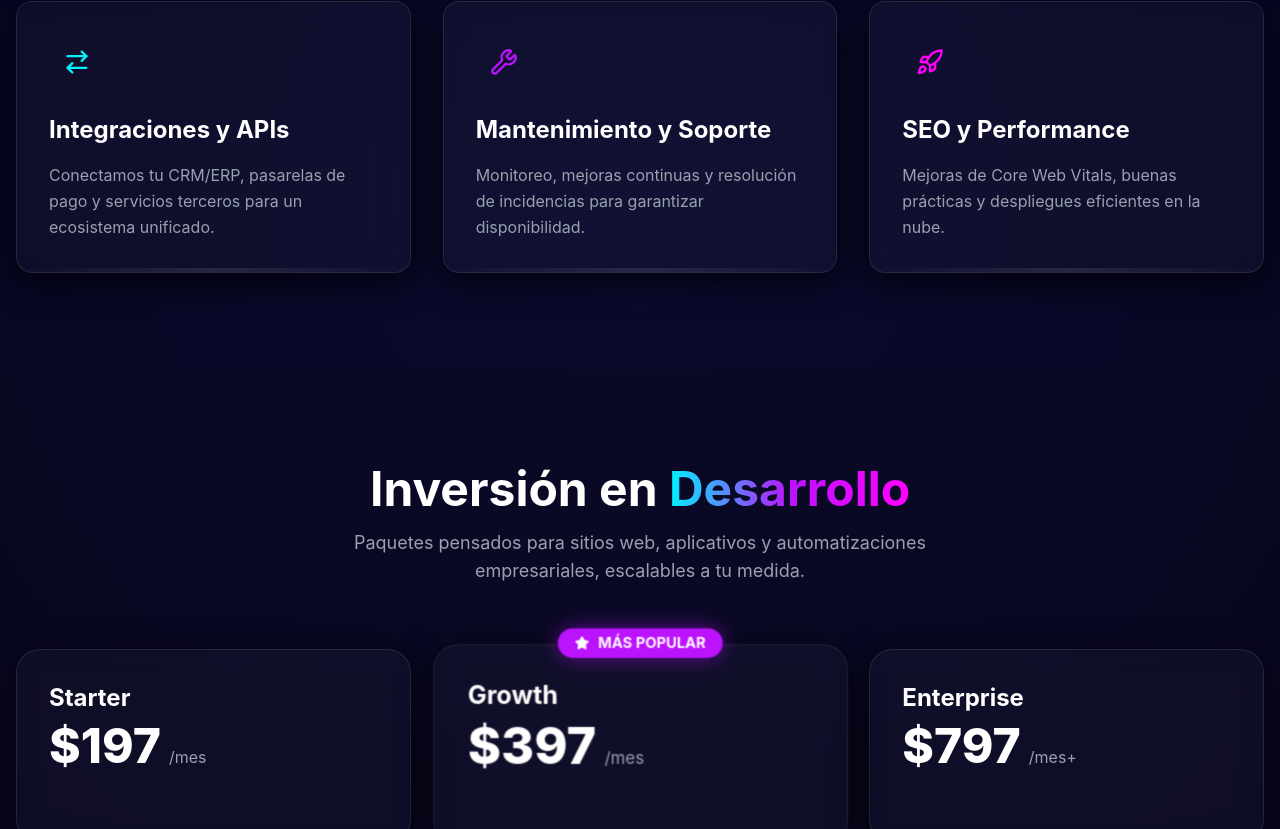
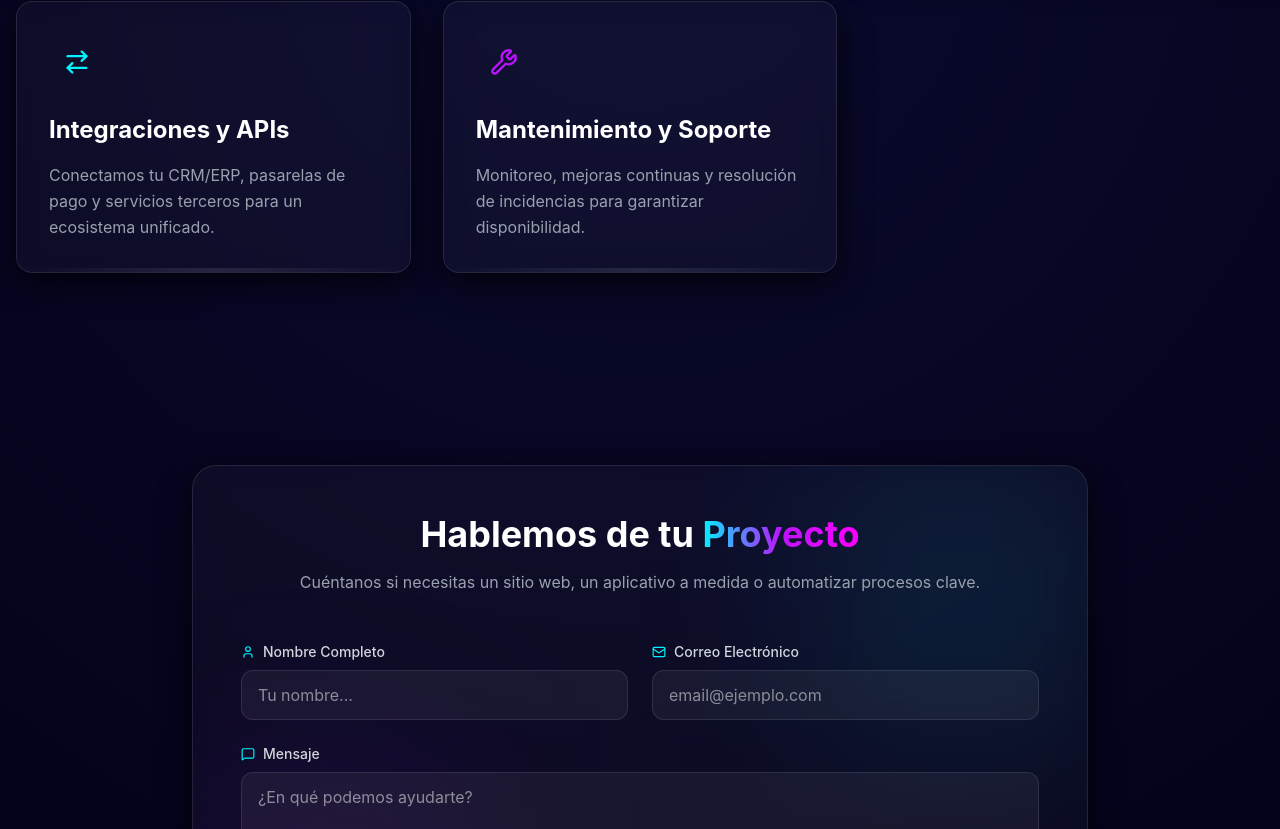
Before and after one commit to julian-111/pagina-empresa, a React (Vite) app: page / in a window 1280 px wide. Shown: the part 1431-2260 px from the top of the page. Built offline with nearby package versions, Linux system fonts and the light colour scheme.

Commit message:
nueva informacion de la pagina cmbios en la eliminacion de servicios

```diff
--- a/src/App.tsx
+++ b/src/App.tsx
@@ -1,7 +1,6 @@
 import Background from './components/Three/Background';
 import Hero from './components/Hero/Hero';
 import Services from './components/Services/Services';
-import Pricing from './components/Pricing/Pricing';
 import Contact from './components/Contact/Contact';
 import { motion, useScroll, useSpring } from 'framer-motion';
 
@@ -49,10 +48,6 @@ function App() {
                 Servicios
                 <span className="absolute -bottom-1 left-0 w-0 h-0.5 bg-neon-cyan transition-all group-hover:w-full"></span>
               </a>
-              <a href="#pricing" className="hover:text-neon-cyan transition-all hover:scale-110 relative group">
-                Precios
-                <span className="absolute -bottom-1 left-0 w-0 h-0.5 bg-neon-cyan transition-all group-hover:w-full"></span>
-              </a>
               <button onClick={scrollToContact} className="hover:text-neon-cyan transition-all hover:scale-110 relative group">
                 Contacto
                 <span className="absolute -bottom-1 left-0 w-0 h-0.5 bg-neon-cyan transition-all group-hover:w-full"></span>
@@ -65,7 +60,6 @@ function App() {
       <div className="relative z-10">
         <Hero onOpenContact={scrollToContact} />
         <Services />
-        <Pricing />
         <Contact />
 
         <footer className="py-12 border-t border-white/5 bg-dark-bg/50 backdrop-blur-sm">
--- a/src/components/Contact/Contact.tsx
+++ b/src/components/Contact/Contact.tsx
@@ -23,11 +23,31 @@ export default function Contact() {
   });
 
   const onSubmit = async (data: ContactFormData) => {
-    // Simular envío
-    console.log('Form data:', data);
-    await new Promise((resolve) => setTimeout(resolve, 2000));
-    alert('¡Mensaje enviado con éxito! Nos pondremos en contacto pronto.');
-    reset();
+    try {
+      const response = await fetch("https://formsubmit.co/ajax/carlos8perez1110@gmail.com", {
+        method: "POST",
+        headers: {
+          'Content-Type': 'application/json',
+          'Accept': 'application/json'
+        },
+        body: JSON.stringify({
+          Nombre: data.name,
+          Email: data.email,
+          Mensaje: data.message,
+          _subject: "Nuevo mensaje de contacto - Soluciones Tecnológicas"
+        })
+      });
+
+      if (response.ok) {
+        alert('¡Mensaje enviado con éxito! Nos pondremos en contacto pronto.');
+        reset();
+      } else {
+        alert('Hubo un error al enviar el mensaje. Por favor, intenta nuevamente.');
+      }
+    } catch (error) {
+      console.error(error);
+      alert('Hubo un error al enviar el mensaje. Por favor, revisa tu conexión e intenta nuevamente.');
+    }
   };
 
   return (
--- a/src/components/Pricing/Pricing.tsx
+++ /dev/null
@@ -1,94 +0,0 @@
-import { motion } from 'framer-motion';
-import { Star } from 'lucide-react';
-
-const plans = [
-  {
-    name: 'Starter',
-    price: '$197',
-    period: '/mes',
-    features: [
-      '1 flujo principal (ej: agendar)',
-      '1.000 mensajes/mes',
-      'Soporte 48h',
-    ],
-    highlight: false,
-    color: 'var(--color-neon-cyan)',
-  },
-  {
-    name: 'Growth',
-    price: '$397',
-    period: '/mes',
-    features: [
-      '3 flujos (agendar + emails + CRM)',
-      '5.000 mensajes/mes',
-      'Soporte 24h',
-      'Reporte mensual de ROI',
-    ],
-    highlight: true,
-    color: 'var(--color-neon-purple)',
-  },
-  {
-    name: 'Enterprise',
-    price: '$797',
-    period: '/mes+',
-    features: [
-      'Flujos ilimitados',
-      'Integración con su ERP/CRM',
-      'Capacitación mensual',
-      'SLA 99.9%',
-    ],
-    highlight: false,
-    color: 'var(--color-neon-pink)',
-  },
-];
-
-export default function Pricing() {
-  return (
-    <section id="pricing" className="py-24 px-4 relative bg-dark-surface/30">
-      <div className="max-w-7xl mx-auto">
-        <div className="text-center mb-16">
-          <motion.h2
-            initial={{ opacity: 0, y: 20 }}
-            whileInView={{ opacity: 1, y: 0 }}
-            className="text-4xl lg:text-5xl font-bold mb-4"
-          >
-            Inversión en <span className="gradient-text">Desarrollo</span>
-          </motion.h2>
-          <p className="text-gray-400 max-w-2xl mx-auto text-lg">
-            Paquetes pensados para sitios web, aplicativos y automatizaciones empresariales, escalables a tu medida.
-          </p>
-        </div>
-
-        <div className="grid md:grid-cols-3 gap-8">
-          {plans.map((plan, index) => (
-            <motion.div
-              key={index}
-              initial={{ opacity: 0, y: 30 }}
-              whileInView={{ opacity: 1, y: 0 }}
-              transition={{ duration: 0.5, delay: index * 0.1 }}
-              viewport={{ once: true }}
-              className={`glass p-8 rounded-3xl relative border transition-all duration-500 ${
-                plan.highlight ? 'border-neon-purple/50 scale-105 z-10' : 'border-white/5'
-              }`}
-            >
-              {plan.highlight && (
-                <div className="absolute -top-4 left-1/2 -translate-x-1/2 px-4 py-1 bg-neon-purple text-white text-sm font-bold rounded-full flex items-center gap-2 shadow-[0_0_20px_rgba(188,19,254,0.5)]">
-                  <Star size={14} fill="white" />
-                  <span>MÁS POPULAR</span>
-                </div>
-              )}
-
-              <h3 className="text-2xl font-bold mb-2 text-white">{plan.name}</h3>
-              <div className="flex items-baseline mb-8">
-                <span className="text-5xl font-extrabold text-white">{plan.price}</span>
-                <span className="text-gray-400 ml-2">{plan.period}</span>
-              </div>
-
-              <div className="pt-2 text-gray-500 text-sm"></div>
-            </motion.div>
-          ))}
-        </div>
-      </div>
-    </section>
-  );
-}
--- a/src/components/Services/Services.tsx
+++ b/src/components/Services/Services.tsx
@@ -1,5 +1,5 @@
 import { motion } from 'framer-motion';
-import { LayoutGrid, Code, Workflow, ArrowRightLeft, Wrench, Rocket } from 'lucide-react';
+import { LayoutGrid, Code, Workflow, ArrowRightLeft, Wrench } from 'lucide-react';
 
 const services = [
   {
@@ -31,12 +31,6 @@ const services = [
     description: 'Monitoreo, mejoras continuas y resolución de incidencias para garantizar disponibilidad.',
     icon: Wrench,
     color: 'var(--color-neon-purple)',
-  },
-  {
-    title: 'SEO y Performance',
-    description: 'Mejoras de Core Web Vitals, buenas prácticas y despliegues eficientes en la nube.',
-    icon: Rocket,
-    color: 'var(--color-neon-pink)',
   },
 ];
 
```
